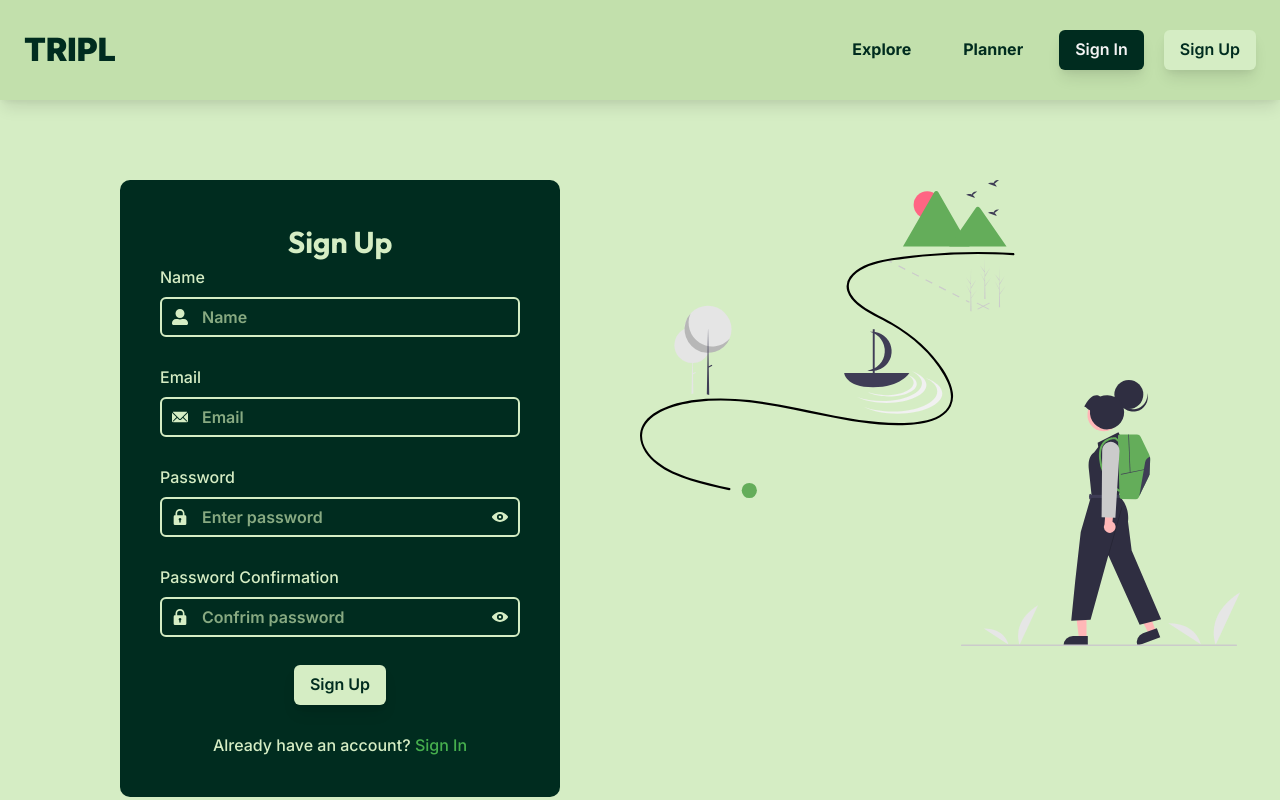
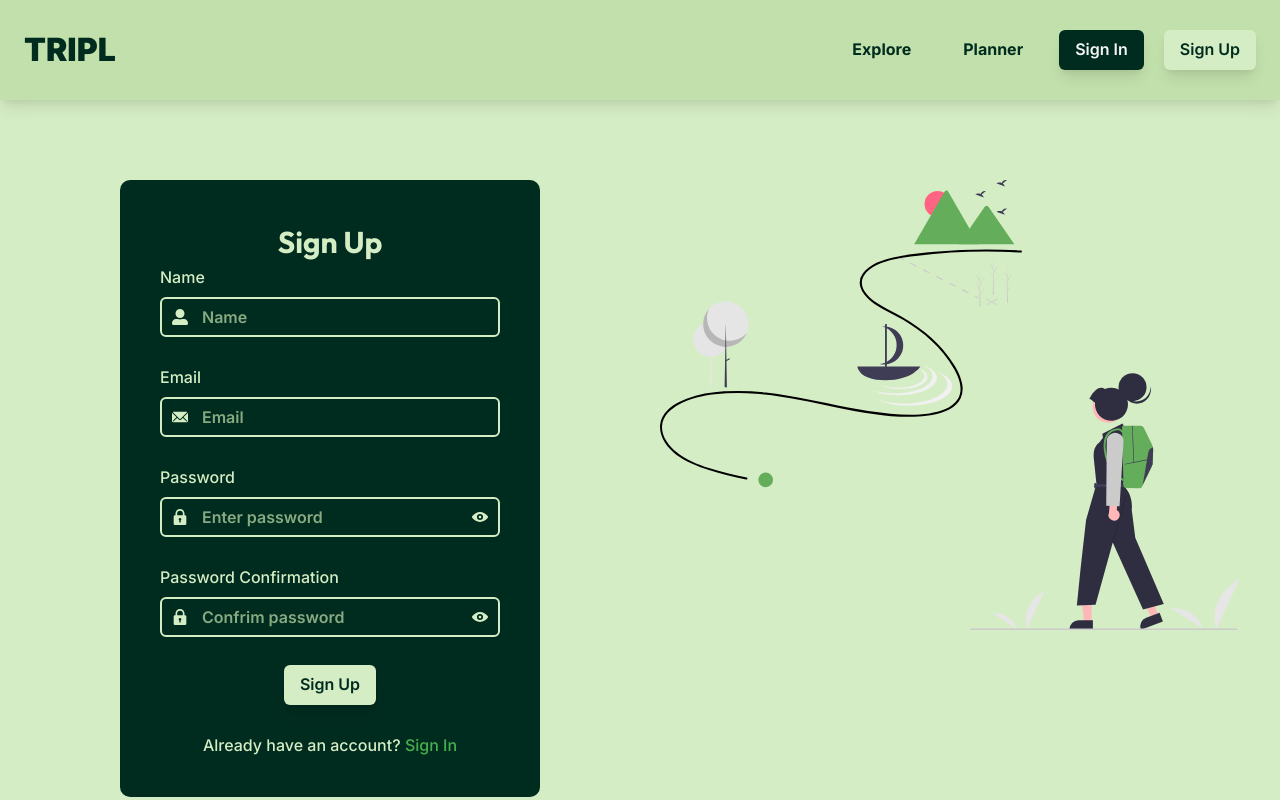
Before and after one commit to nabilfikrisp/ppl2-tripl, a React (Vite) app in the folder frontend/: page /sign-up in a window 1280 px wide. Shown: the top 800 px of the page. Built offline with nearby package versions, Linux system fonts and the light colour scheme.

Commit message:
feat: latest frontend

```diff
--- a/frontend/src/global.css
+++ b/frontend/src/global.css
@@ -18,3 +18,19 @@
   font-family: "Outfit", sans-serif;
   font-weight: 700;
 }
+
+/* width */
+::-webkit-scrollbar {
+  width: 10px;
+}
+
+/* Track */
+::-webkit-scrollbar-track {
+  box-shadow: inset 0 0 5px grey;
+}
+
+/* Handle */
+::-webkit-scrollbar-thumb {
+  background: #64ad5a;
+  border-radius: 10px;
+}
--- a/frontend/src/layouts/RootLayout.jsx
+++ b/frontend/src/layouts/RootLayout.jsx
@@ -12,6 +12,7 @@
       flexDir="column"
       justifyContent="space-between"
       backgroundColor="tripl.green-100"
+      overflowY="auto"
     >
       <Header />
       <Box flexGrow={1}>
--- a/frontend/src/routes/SignUp.jsx
+++ b/frontend/src/routes/SignUp.jsx
@@ -62,6 +62,7 @@
       paddingY="80px"
       paddingX="40px"
       gridTemplateColumns={{ base: "1fr", xl: "repeat(2,1fr)" }}
+      gap="40px"
     >
       <GridItem paddingX={{ lg: 20 }}>
         <Box
```
